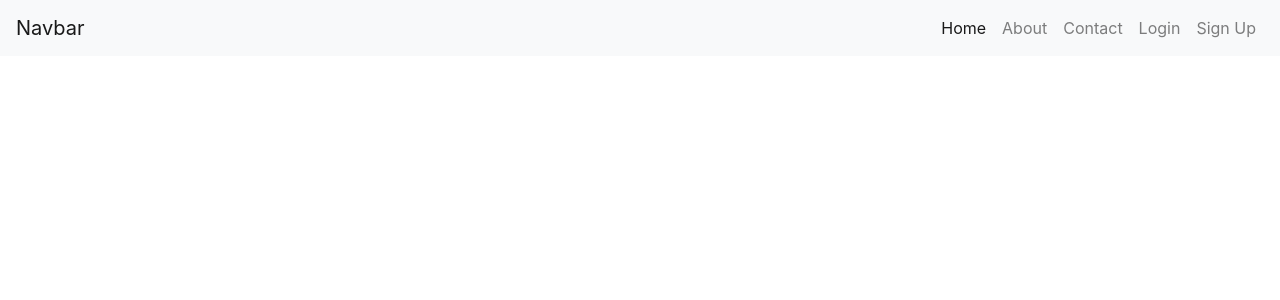
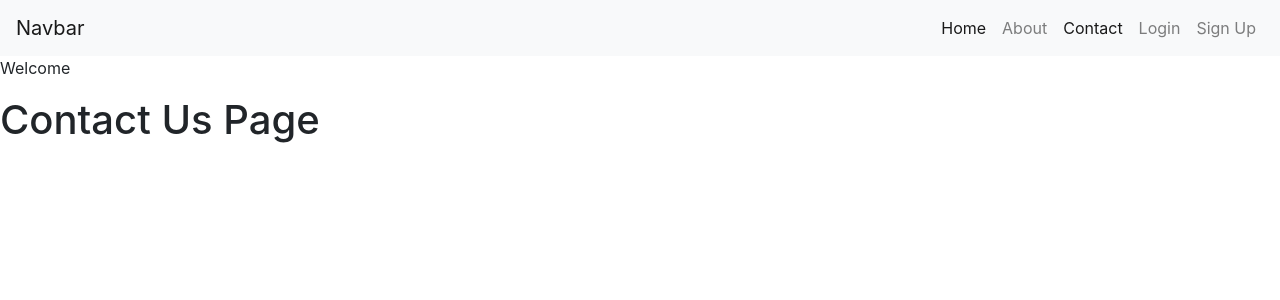
Before and after one commit to imtryingsobad/ignore, a React (Create React App) app in the folder client/: page /contact in a window 1280 px wide. Shown: the top 300 px of the page. Built offline with nearby package versions, Linux system fonts and the light colour scheme.

Commit message:
React Navigation with 'react-router-dom'

```diff
--- a/client/package.json
+++ b/client/package.json
@@ -9,6 +9,7 @@
     "bootstrap": "^5.0.2",
     "react": "^17.0.2",
     "react-dom": "^17.0.2",
+    "react-router-dom": "^5.2.0",
     "react-scripts": "4.0.3",
     "web-vitals": "^1.1.2"
   },
--- a/client/src/App.js
+++ b/client/src/App.js
@@ -1,10 +1,25 @@
 import React, {Fragment} from 'react';
+import {Route} from 'react-router-dom';
+
 import Navbar from "./components/Navbar";
+import Home from "./components/Home";
+import AboutUs from "./components/About";
+import Contact from "./components/Contact";
+import Login from "./components/Login";
+import SignUp from "./components/Signup";
+
 
 function App() {
   return (
       <Fragment>
           <Navbar/>
+
+          <Route exact path="/" ><Home/></Route>
+          <Route path="/about" ><AboutUs/></Route>
+          <Route path="/contact" ><Contact/></Route>
+          <Route path="/login" ><Login/></Route>
+          <Route path="/signup" ><SignUp/></Route>
+
       </Fragment>
   );
 }
--- a/client/src/components/About.js
+++ b/client/src/components/About.js
@@ -0,0 +1,13 @@
+// @flow
+import React from 'react';
+
+export const AboutUs = () => {
+    return (
+        <div>
+            <p>Welcome</p>
+            <h1>About us page</h1>
+        </div>
+    );
+};
+
+export default AboutUs;
--- a/client/src/components/Contact.js
+++ b/client/src/components/Contact.js
@@ -0,0 +1,13 @@
+// @flow
+import React from 'react';
+
+export const Contact = () => {
+    return (
+        <div>
+            <p>Welcome</p>
+            <h1>Contact Us Page</h1>
+        </div>
+    );
+};
+
+export default Contact;
--- a/client/src/components/Login.js
+++ b/client/src/components/Login.js
@@ -0,0 +1,13 @@
+// @flow
+import React from 'react';
+
+export const Login = () => {
+    return (
+        <div>
+            <p>Welcome</p>
+            <h1>Login page</h1>
+        </div>
+    );
+};
+
+export default Login;
--- a/client/src/components/Navbar.js
+++ b/client/src/components/Navbar.js
@@ -1,6 +1,7 @@
 
 import React from 'react';
 import 'bootstrap/dist/css/bootstrap-grid.css'
+import {NavLink} from "react-router-dom";
 
 export const Navbar = () => {
     return (
@@ -16,19 +17,19 @@ export const Navbar = () => {
                 <div className="collapse navbar-collapse" id="navbarSupportedContent">
                     <ul className="navbar-nav ml-auto">
                         <li className="nav-item active">
-                            <a className="nav-link" href="#">Home <span className="sr-only">(current)</span></a>
+                            <NavLink className="nav-link" to="/">Home <span className="sr-only">(current)</span></NavLink>
                         </li>
                         <li className="nav-item">
-                            <a className="nav-link" href="#">About</a>
+                            <NavLink className="nav-link" to="/about">About</NavLink>
                         </li>
                            <li className="nav-item">
-                            <a className="nav-link" href="#">Contact</a>
+                            <NavLink className="nav-link" to="/contact">Contact</NavLink>
                         </li>
                            <li className="nav-item">
-                            <a className="nav-link" href="#">Login</a>
+                            <NavLink className="nav-link" to="/login">Login</NavLink>
                         </li>
                            <li className="nav-item">
-                            <a className="nav-link" href="#">Sign Up</a>
+                            <NavLink className="nav-link" to="/signup">Sign Up</NavLink>
                         </li>
 
                     </ul>
--- a/client/src/components/Signup.js
+++ b/client/src/components/Signup.js
@@ -0,0 +1,13 @@
+// @flow
+import React from 'react';
+
+export const SignUp = () => {
+    return (
+        <div>
+            <p>Welcome</p>
+            <h1>SignUp page</h1>
+        </div>
+    );
+};
+
+export default SignUp;
--- a/client/src/index.js
+++ b/client/src/index.js
@@ -3,10 +3,14 @@ import ReactDOM from 'react-dom';
 import './index.css';
 import App from './App';
 import reportWebVitals from './reportWebVitals';
+import {BrowserRouter} from 'react-router-dom';
 
 ReactDOM.render(
   <React.StrictMode>
-    <App />
+      <BrowserRouter>
+          <App />
+      </BrowserRouter>
+
   </React.StrictMode>,
   document.getElementById('root')
 );
```
Also changed, not shown: 1 other file (tests, documents, lock files or other folders).
